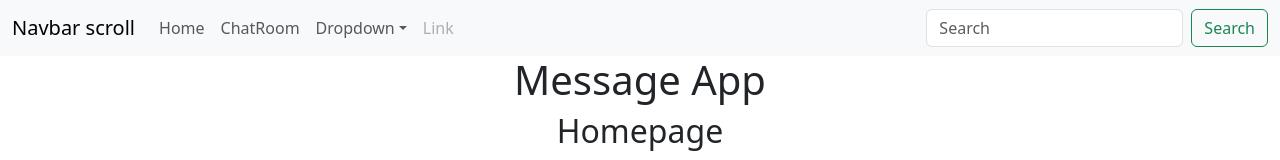
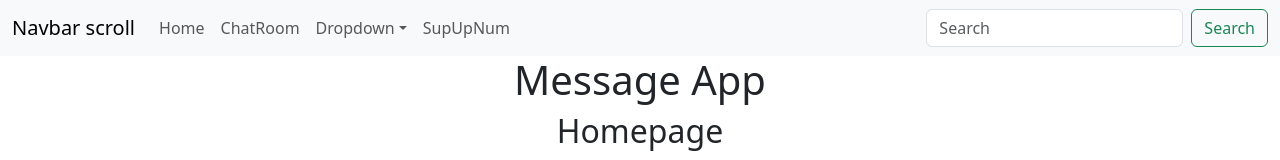
Before and after one commit to Gilgamesh3379/message_front_end, a React (Create React App) app: page / in a window 1280 px wide. Shown: the top 160 px of the page. Built offline with nearby package versions, Linux system fonts and the light colour scheme.

Commit message:
test sumupnum

```diff
--- a/src/components/TopBar.js
+++ b/src/components/TopBar.js
@@ -29,9 +29,7 @@
                 Something else here
               </NavDropdown.Item>
             </NavDropdown>
-            <Nav.Link href="#" disabled>
-              Link
-            </Nav.Link>
+            <Nav.Link href="/sumupnum">SupUpNum</Nav.Link>
           </Nav>
           <Form className="d-flex">
             <Form.Control
```
